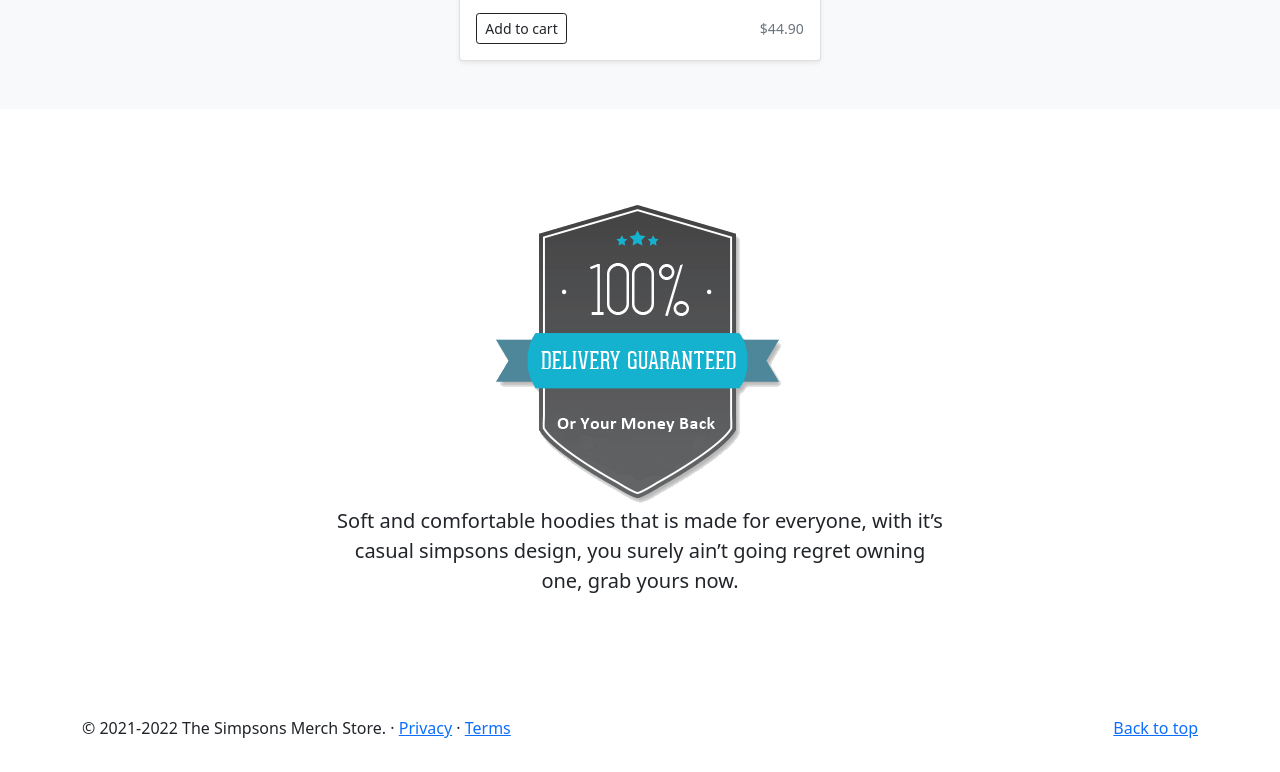
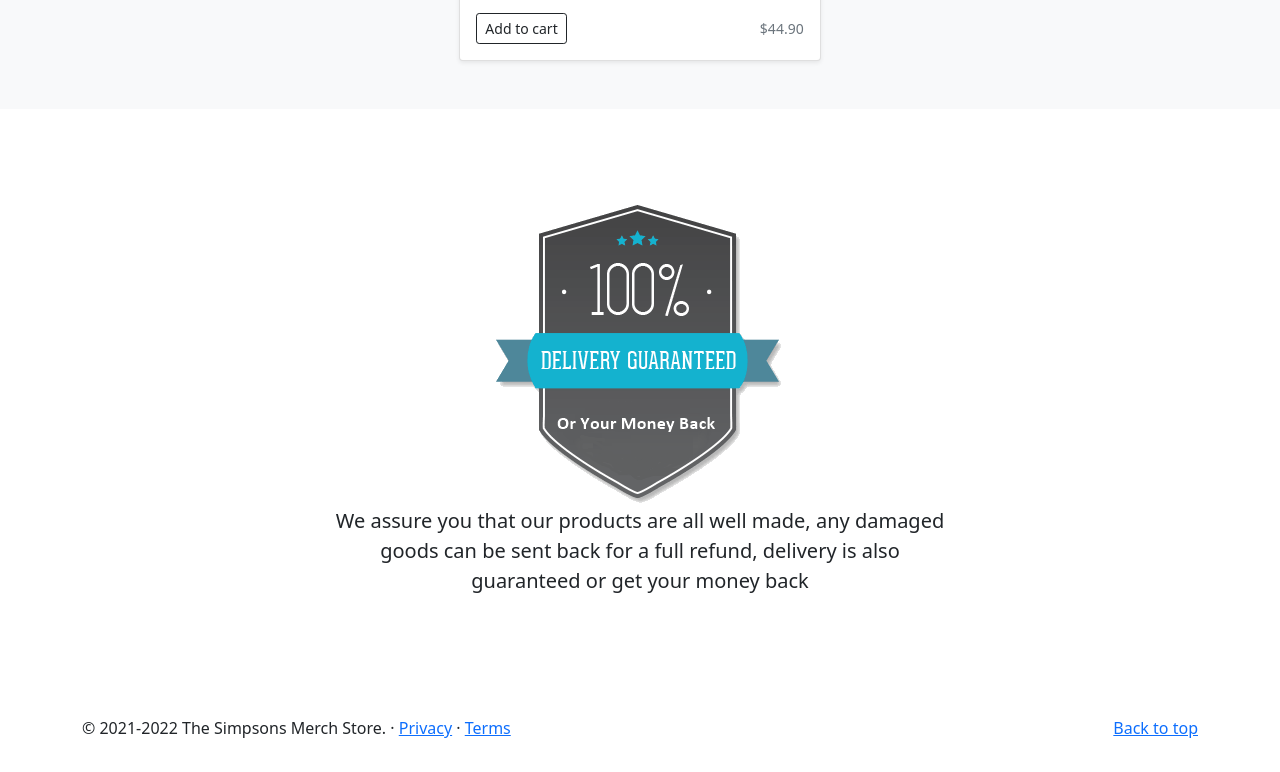
Before and after one commit to Neilvin-Enteria/Clothing-Line-Website, a plain HTML site: page home.html in a window 1280 px wide. Shown: the part 10067-10839 px from the top of the page. Drawn offline with nearby package versions, Linux system fonts and the light colour scheme.

Commit message:
Assurance Text Update

```diff
--- a/home.html
+++ b/home.html
@@ -562,7 +562,7 @@
         <div class="px-4 py-5 my-5 text-center">
             <img src="/Assets/Images/delivery-guaranteed-1.png" class="img-fluid ">
             <div class="col-lg-6 mx-auto">
-                <p class="lead mb-4">Soft and comfortable hoodies that is made for everyone, with it’s casual simpsons design, you surely ain’t going regret owning one, grab yours now.</p>
+                <p class="lead mb-4">We assure you that our products are all well made, any damaged goods can be sent back for a full refund, delivery is also guaranteed or get your money back</p>
 
             </div>
         </div>
```
